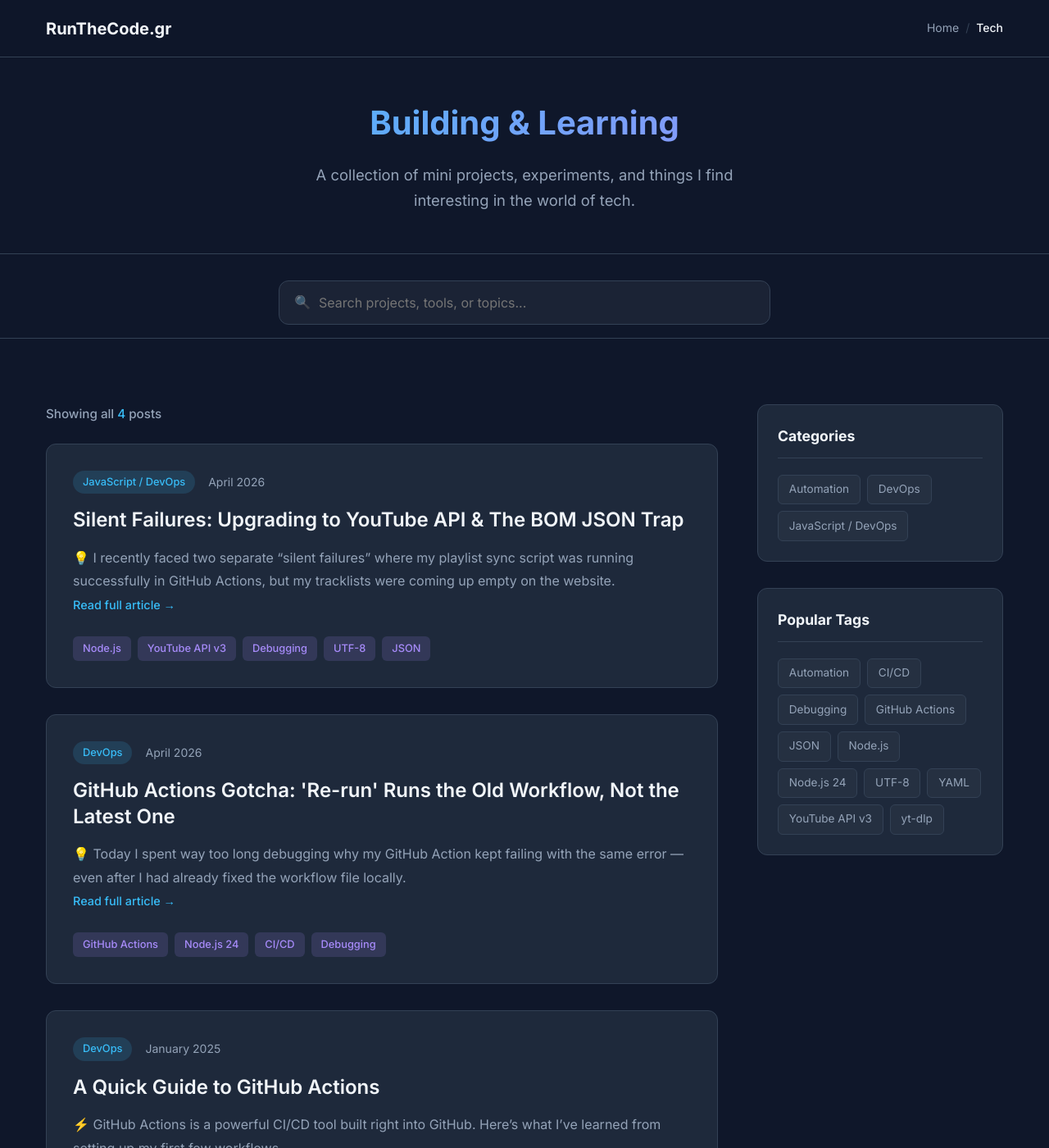
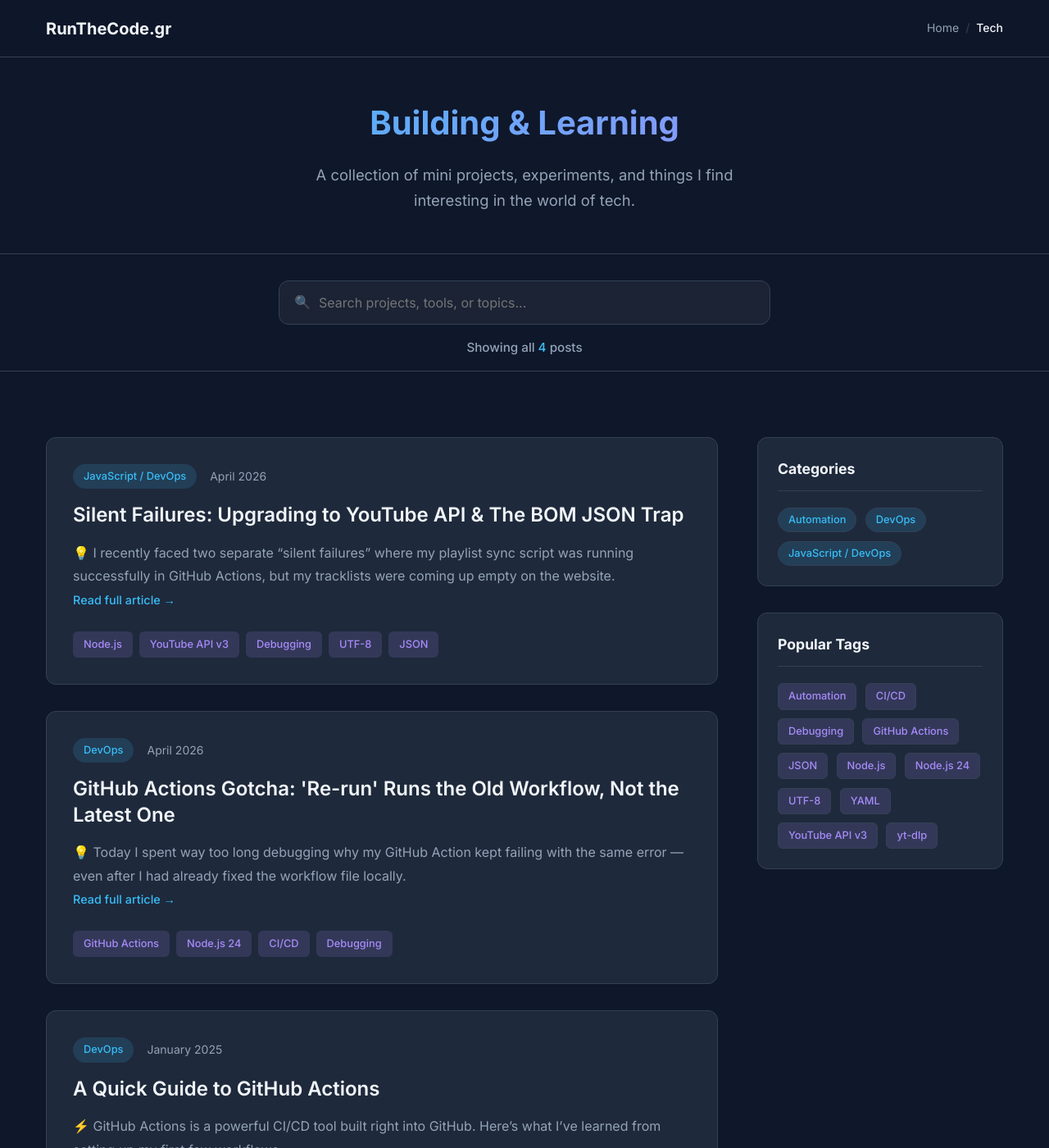
Before and after one commit to stefanoszisidis/stefanoszisidis.github.io, a Jekyll site: the page built from tech.html, in a window 1280 px wide and 1400 px high. Shown: the whole window at 82% size. Built offline with Jekyll 4.4.1, drawn with Linux system fonts in a browser that asks for light colours.

Commit message:
refactor: unify tag styles across tech page filters and update music page hero design

```diff
--- a/music.html
+++ b/music.html
@@ -282,8 +282,8 @@
   <main>
     <section class="music-hero">
       <div class="container">
-        <h1>Music</h1>
-        <p class="music-subtitle">Curated quarterly playlists featuring handpicked tracks</p>
+        <h1>Sonic Landscapes & Rhythms</h1>
+        <p class="music-subtitle">A curated collection of quarterly playlists and personal musical journeys.</p>
       </div>
     </section>
 
--- a/style.css
+++ b/style.css
@@ -298,7 +298,7 @@ img {
 
 /* Music Page Styles */
 .music-hero {
-  padding: var(--spacing-lg) 0;
+  padding: 3rem 0;
   text-align: center;
   border-bottom: 1px solid var(--border-color);
 }
@@ -306,8 +306,11 @@ img {
 .music-hero h1 {
   font-size: 2.5rem;
   font-weight: 700;
-  color: var(--text-primary);
-  margin-bottom: 0.5rem;
+  margin-bottom: 1rem;
+  background: linear-gradient(135deg, var(--accent-primary), #a78bfa);
+  -webkit-background-clip: text;
+  -webkit-text-fill-color: transparent;
+  background-clip: text;
 }
 
 .music-subtitle {
--- a/tech.html
+++ b/tech.html
@@ -16,23 +16,27 @@ extra_css: |
   .blog-post { background-color: var(--bg-card); border: 1px solid var(--border-color); border-radius: 12px; padding: 2rem; margin-bottom: 2rem; transition: all 0.3s ease; }
   .blog-post:hover { border-color: var(--accent-primary); transform: translateY(-2px); box-shadow: 0 8px 30px rgba(0, 0, 0, 0.3); }
   .post-meta { display: flex; align-items: center; gap: 1rem; margin-bottom: 1rem; font-size: 0.875rem; color: var(--text-secondary); }
-  .post-tag { background: rgba(56, 189, 248, 0.15); color: var(--accent-primary); padding: 0.25rem 0.75rem; border-radius: 20px; font-weight: 500; font-size: 0.8rem; cursor: pointer; transition: all 0.2s; }
-  .post-tag:hover { background: var(--accent-primary); color: var(--bg-body); }
+
+  /* Shared Tag/Category Styles */
+  .post-tag { background: rgba(56, 189, 248, 0.15); color: var(--accent-primary); padding: 0.25rem 0.75rem; border-radius: 20px; font-weight: 500; font-size: 0.8rem; cursor: pointer; transition: all 0.2s; border: 1px solid transparent; }
+  .post-tag:hover, .post-tag.active { background: var(--accent-primary); color: var(--bg-body); }
+
+  .tech-pill { background: rgba(167, 139, 250, 0.15); color: #a78bfa; padding: 0.3rem 0.75rem; border-radius: 6px; font-size: 0.8rem; font-weight: 500; cursor: pointer; transition: all 0.2s; border: 1px solid transparent; }
+  .tech-pill:hover, .tech-pill.active { background: #a78bfa; color: var(--bg-body); }
+
   .blog-post h3 { font-size: 1.5rem; font-weight: 600; color: var(--text-primary); margin-bottom: 1rem; line-height: 1.3; }
   .blog-post h3 a { color: inherit; text-decoration: none; }
   .blog-post h3 a:hover { color: var(--accent-primary); }
   .post-excerpt { color: var(--text-secondary); line-height: 1.8; margin-bottom: 1.5rem; }
   .tech-stack { display: flex; flex-wrap: wrap; gap: 0.5rem; margin-top: 1.5rem; }
-  .tech-pill { background: rgba(167, 139, 250, 0.15); color: #a78bfa; padding: 0.3rem 0.75rem; border-radius: 6px; font-size: 0.8rem; font-weight: 500; cursor: pointer; transition: all 0.2s; }
-  .tech-pill:hover { background: #a78bfa; color: var(--bg-body); }
 
   /* Sidebar Styles */
   .sidebar-widget { background: var(--bg-card); border: 1px solid var(--border-color); border-radius: 12px; padding: 1.5rem; margin-bottom: 2rem; }
   .sidebar-widget h4 { font-size: 1.1rem; margin-bottom: 1.25rem; color: var(--text-primary); border-bottom: 1px solid var(--border-color); padding-bottom: 0.75rem; }
-  .sidebar-list { display: flex; flex-wrap: wrap; gap: 0.5rem; }
-  .sidebar-item { font-size: 0.85rem; padding: 0.4rem 0.8rem; border-radius: 6px; background: rgba(255,255,255,0.03); border: 1px solid var(--border-color); color: var(--text-secondary); cursor: pointer; transition: all 0.2s; }
-  .sidebar-item:hover { border-color: var(--accent-primary); color: var(--accent-primary); background: rgba(56, 189, 248, 0.05); }
-  .sidebar-item.active { background: var(--accent-primary); color: var(--bg-body); border-color: var(--accent-primary); }
+  .sidebar-list { display: flex; flex-wrap: wrap; gap: 0.65rem; }
+
+  /* Sidebar items use the same classes as posts now */
+  .sidebar .post-tag, .sidebar .tech-pill { border: 1px solid var(--border-color); }
 ---
 
 <!-- Intro Section -->
@@ -53,6 +57,10 @@ extra_css: |
              style="width: 100%; padding: 1rem 1rem 1rem 3rem; background: rgba(255,255,255,0.05); border: 1px solid var(--border-color); border-radius: 12px; color: var(--text-primary); font-family: inherit; font-size: 1rem; outline: none; transition: all 0.3s;">
       <span style="position: absolute; left: 1.2rem; top: 50%; transform: translateY(-50%); opacity: 0.5;">🔍</span>
     </div>
+    <!-- Filter info moved directly below search input -->
+    <div id="search-results-info" style="text-align: center; margin-top: 1rem; font-size: 0.95rem; color: var(--text-secondary); font-weight: 500; min-height: 1.4rem;">
+      Showing all posts
+    </div>
   </div>
 </section>
 
@@ -61,10 +69,6 @@ extra_css: |
     <div class="tech-layout">
       <!-- Main Content -->
       <div class="main-content">
-        <div id="search-results-info" style="margin-bottom: 1.5rem; font-size: 0.95rem; color: var(--text-secondary); font-weight: 500;">
-          Showing all posts
-        </div>
-
         <div id="posts-container">
           {% assign sorted_posts = site.posts | sort: 'date' | reverse %}
           {% for post in sorted_posts %}
@@ -109,7 +113,7 @@ extra_css: |
           <div class="sidebar-list">
             {% assign categories = site.posts | map: 'category' | uniq | sort %}
             {% for category in categories %}
-              <span class="sidebar-item filter-trigger" data-type="category">{{ category }}</span>
+              <span class="post-tag filter-trigger" data-type="category">{{ category }}</span>
             {% endfor %}
           </div>
         </div>
@@ -120,7 +124,7 @@ extra_css: |
           <div class="sidebar-list">
             {% assign all_tags = site.posts | map: 'tags' | join: ',' | split: ',' | uniq | sort %}
             {% for tag in all_tags %}
-              <span class="sidebar-item filter-trigger" data-type="tag">{{ tag }}</span>
+              <span class="tech-pill filter-trigger" data-type="tag">{{ tag }}</span>
             {% endfor %}
           </div>
         </div>
```
Also changed, not shown: other parts of tech.html (+3 -3 lines).
